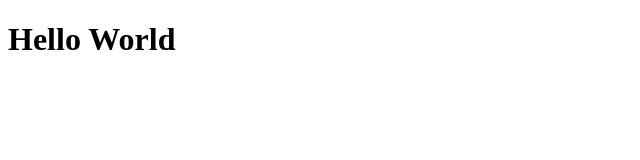
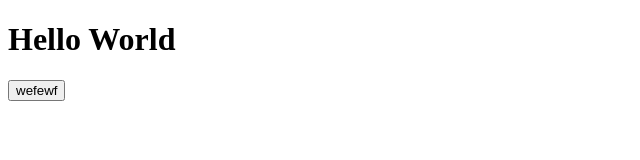
Before and after one commit to Cxvarisorka/group-0, a plain HTML site: page index.html in a window 1280 px wide. Shown: the whole page, without its empty margins (0-640 px from the left). Drawn offline with Linux system fonts and the light colour scheme.

Commit message:
Button added

```diff
--- a/index.html
+++ b/index.html
@@ -7,6 +7,7 @@
 </head>
 <body>
     <h1>Hello World</h1>
+    <button>wefewf</button>
     <script src="script.js"></script>
 </body>
 </html>
```
